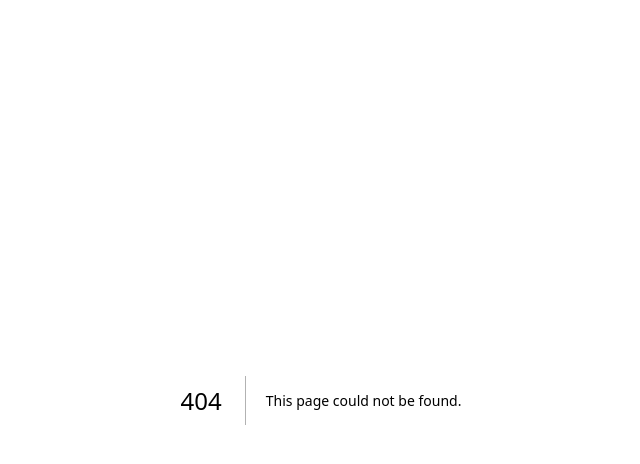
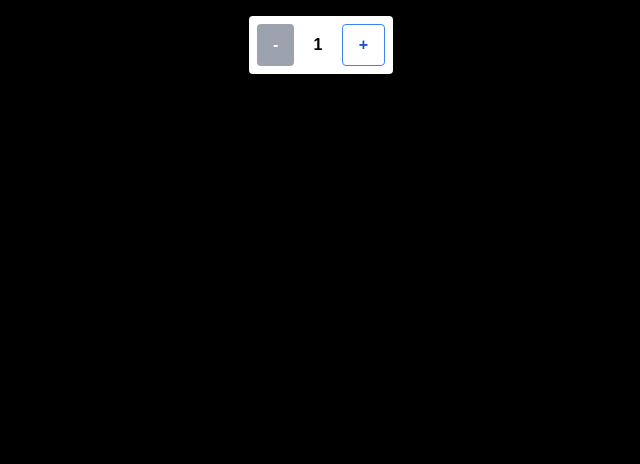
Before and after one commit to marybethsato/cprg306-assignments, a Next.js app: page /week-4 in a window 1280 px wide. Before the commit this address had no page. Shown: the top 464 px of the page, without its empty margins (319-959 px from the left). Built offline with nearby package versions, Linux system fonts and the light colour scheme.

Commit message:
feat: week-4 assignment

```diff
--- a/app/page.js
+++ b/app/page.js
@@ -16,6 +16,11 @@ export default function Home() {
                 Week 3 Assignment
               </a>
             </li>
+            <li className="hover:text-green-400 hover:underline">
+              <a href="/week-4">
+                Week 4 Assignment
+              </a>
+            </li>
           </ul>
 
         </div>
--- /dev/null
+++ b/app/week-4/new-item.js
@@ -0,0 +1,37 @@
+"use client";
+
+import { useState } from "react";
+
+export function NewItem() {
+    const [quantity, setQuantity] = useState(1);
+
+    const increment = () => {
+        if (quantity < 20) {
+            setQuantity(quantity + 1);
+        }
+    };
+
+    const decrement = () => {
+        if (quantity > 1) {
+            setQuantity(quantity - 1);
+        }
+    };
+
+    return (
+        <div className="p-2 m-4 bg-white text-white w-36 flex justify-between content-center rounded">
+            <div className="flex">
+                <button className= {`${  quantity===1 ? 'bg-gray-400 cursor-not-allowed' :  'bg-transparent hover:bg-blue-500 border border-blue-500 text-blue-700'} font-semibold hover:text-white py-2 px-4 hover:border-transparent rounded`}
+                 disabled={quantity === 1}
+                onClick={decrement}>-</button>
+            </div>
+            <div className="self-center">
+                <p className="text-black font-semibold">{quantity}</p>
+            </div>
+            <div className="flex">
+                <button className={`${  quantity===20 ? 'bg-gray-400 cursor-not-allowed' :  'bg-transparent hover:bg-blue-500 border border-blue-500 text-blue-700'} font-semibold hover:text-white py-2 px-4 hover:border-transparent rounded`}
+                  disabled={quantity === 20}
+                onClick={increment}>+</button>
+            </div>
+        </div>
+    );
+}
--- /dev/null
+++ b/app/week-4/page.js
@@ -0,0 +1,8 @@
+import { NewItem } from "./new-item";
+export default function Page() {
+    return (
+      <main className="flex justify-center">
+       <NewItem></NewItem>
+      </main>
+    );
+  }
```
